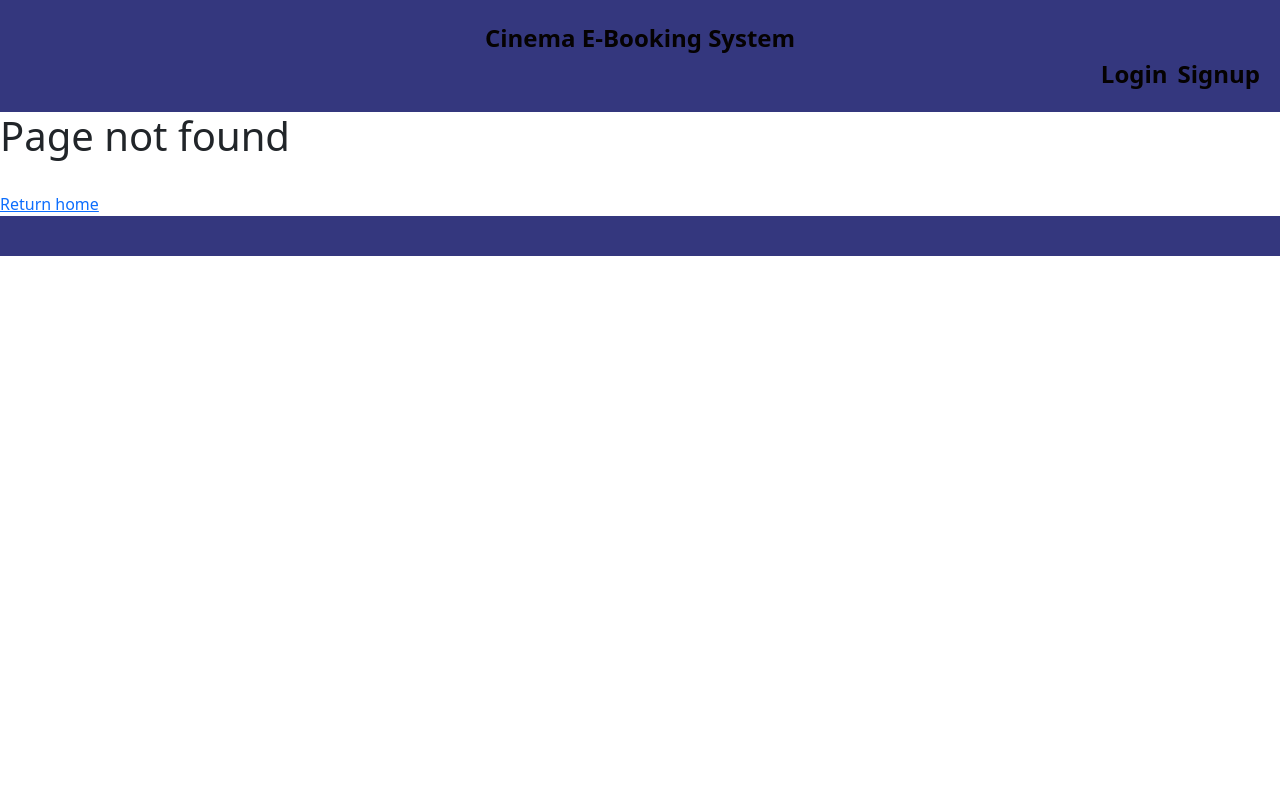
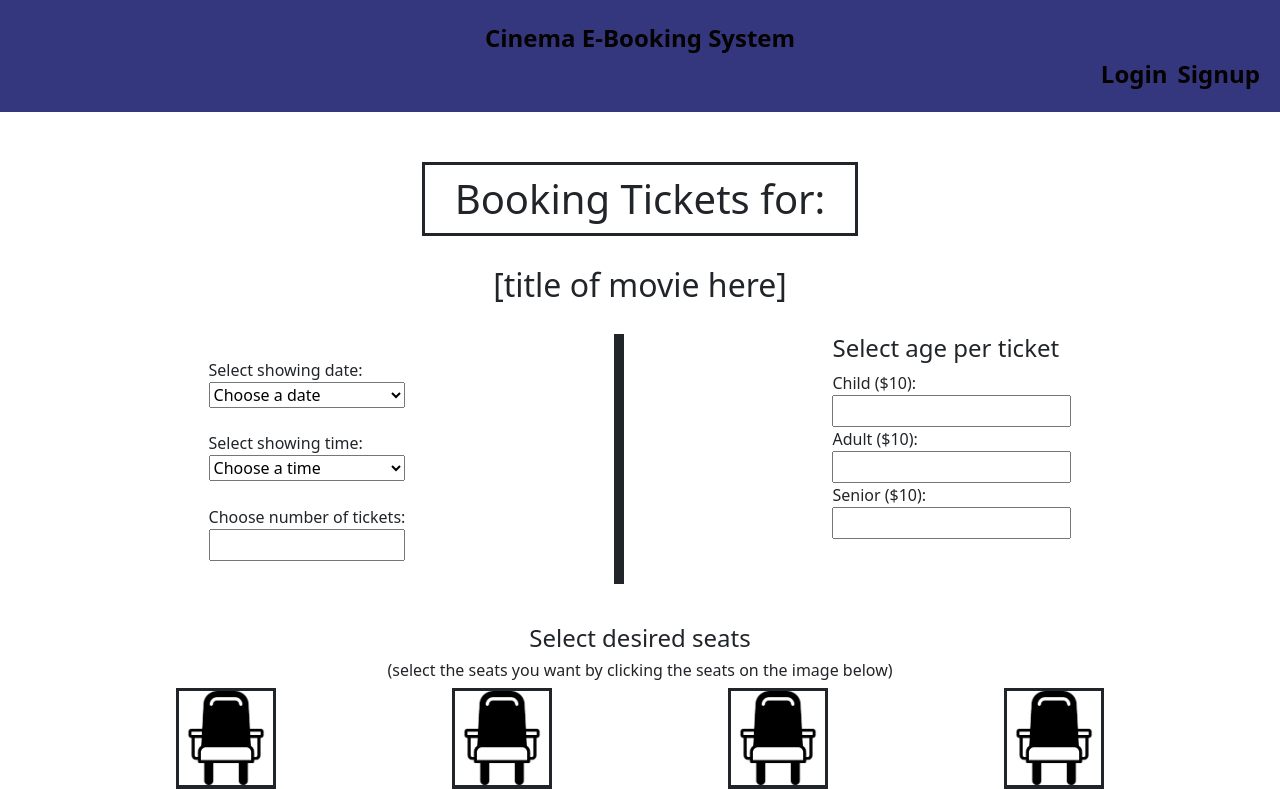
Before and after one commit to ehh67855/Cinema, a React app in the folder frontend/: page /bookTickets in a window 1280 px wide. Before the commit this address had no page. Shown: the top 789 px of the page. Built offline with nearby package versions, Linux system fonts and the light colour scheme.

Commit message:
Prevented user from entering less than 0 tickets and more than 16 tickets

```diff
--- a/frontend/src/BookTicketsPages/BookTickets.js
+++ b/frontend/src/BookTicketsPages/BookTickets.js
@@ -10,6 +10,8 @@ import Seat from "./Movie-Seat-Icon.png";
 const BookTickets = () => {
 
     let chosenSeats = useRef([]);
+    let totalTicketNum = useRef(0);
+
     function handleSubmit() {
 
     }
@@ -46,7 +48,7 @@ const BookTickets = () => {
                             </select>
                         </div>
                         <div className="bkTicksFields1">
-                            <label>Choose number of tickets:</label><input type="number"/>
+                            <label>Choose number of tickets:</label><input ref={totalTicketNum} type="number" min="0" max="16"/>
                         </div>
                     </div>
                     <div className="vertLine"></div>
--- a/frontend/src/main.tsx
+++ b/frontend/src/main.tsx
@@ -10,6 +10,7 @@ import NoPage from './NoPage';
 import Signup from './signup/Signup';
 import EditProfile from './EditProfile/EditProfile';
 import MovieDetails from './ViewMovie/MovieDetails/MovieDetails';
+import BookTickets from './BookTicketsPages/BookTickets';
 
 const root = ReactDOM.createRoot(
   document.getElementById('root') as HTMLElement
@@ -22,6 +23,7 @@ root.render(
       <Route path="/signup" element={<Layout><Signup/></Layout>} />
       <Route path="/edit-profile" element={<Layout><EditProfile/></Layout>} />
       <Route path="/movie/:id" element={<Layout><MovieDetails /></Layout>}/>
+      <Route path="bookTickets" element={<Layout><BookTickets/></Layout>}/>
       <Route path="/*" element={<Layout><NoPage /></Layout>} />
     </Routes>
   </BrowserRouter>
```
